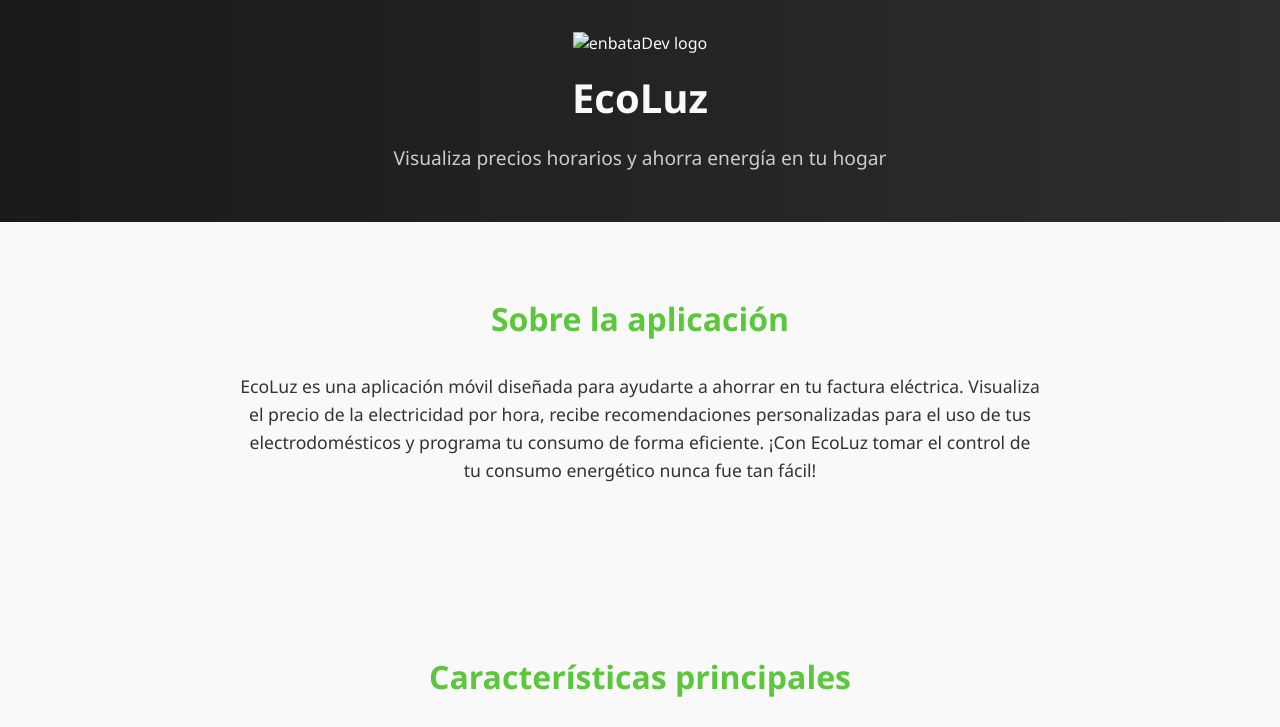
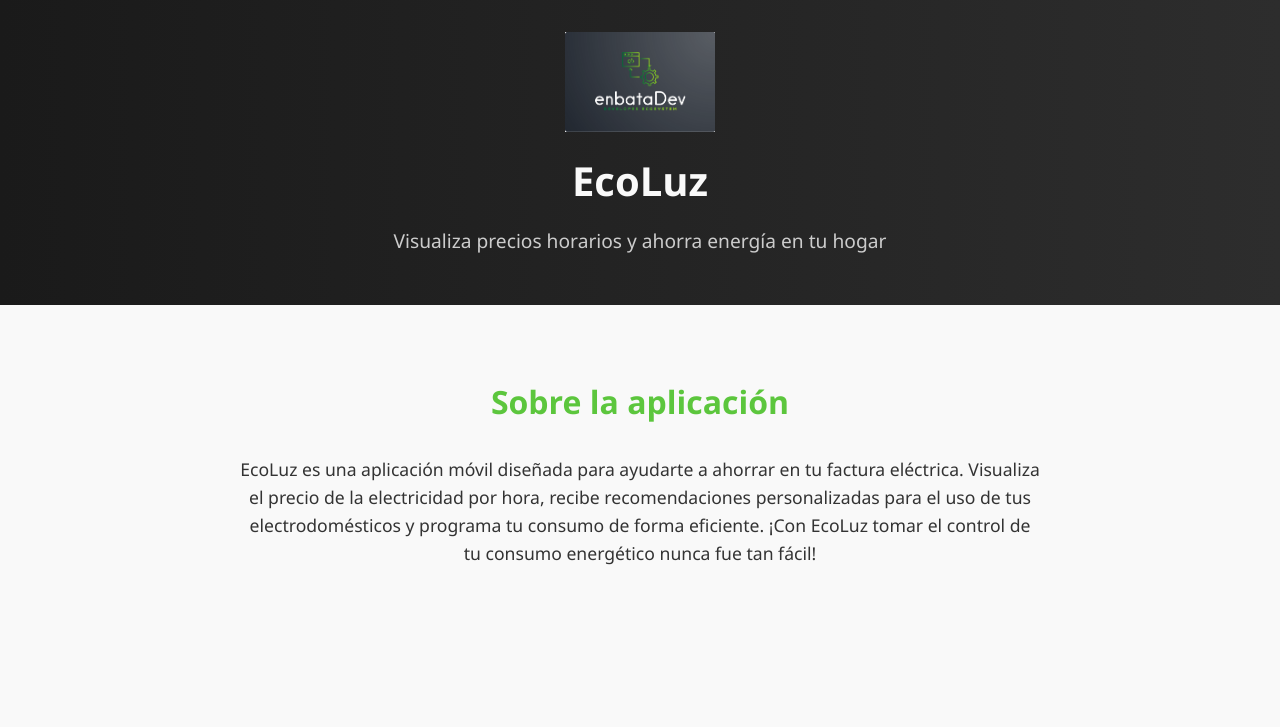
Before and after one commit to enbatadev/EnbataDev, a plain HTML site: page ecoluz.html in a window 1280 px wide. Shown: the top 727 px of the page. Drawn offline with Linux system fonts and the light colour scheme.

Commit message:
Update ecoluz.html

```diff
--- a/ecoluz.html
+++ b/ecoluz.html
@@ -88,7 +88,7 @@
 </head>
 <body>
   <header>
-    <img src="enbataDev.png" alt="enbataDev logo" />
+    <img src="assets/img/enbataDev.png" alt="enbataDev logo" />
     <h1>EcoLuz</h1>
     <p>Visualiza precios horarios y ahorra energía en tu hogar</p>
   </header>
```
